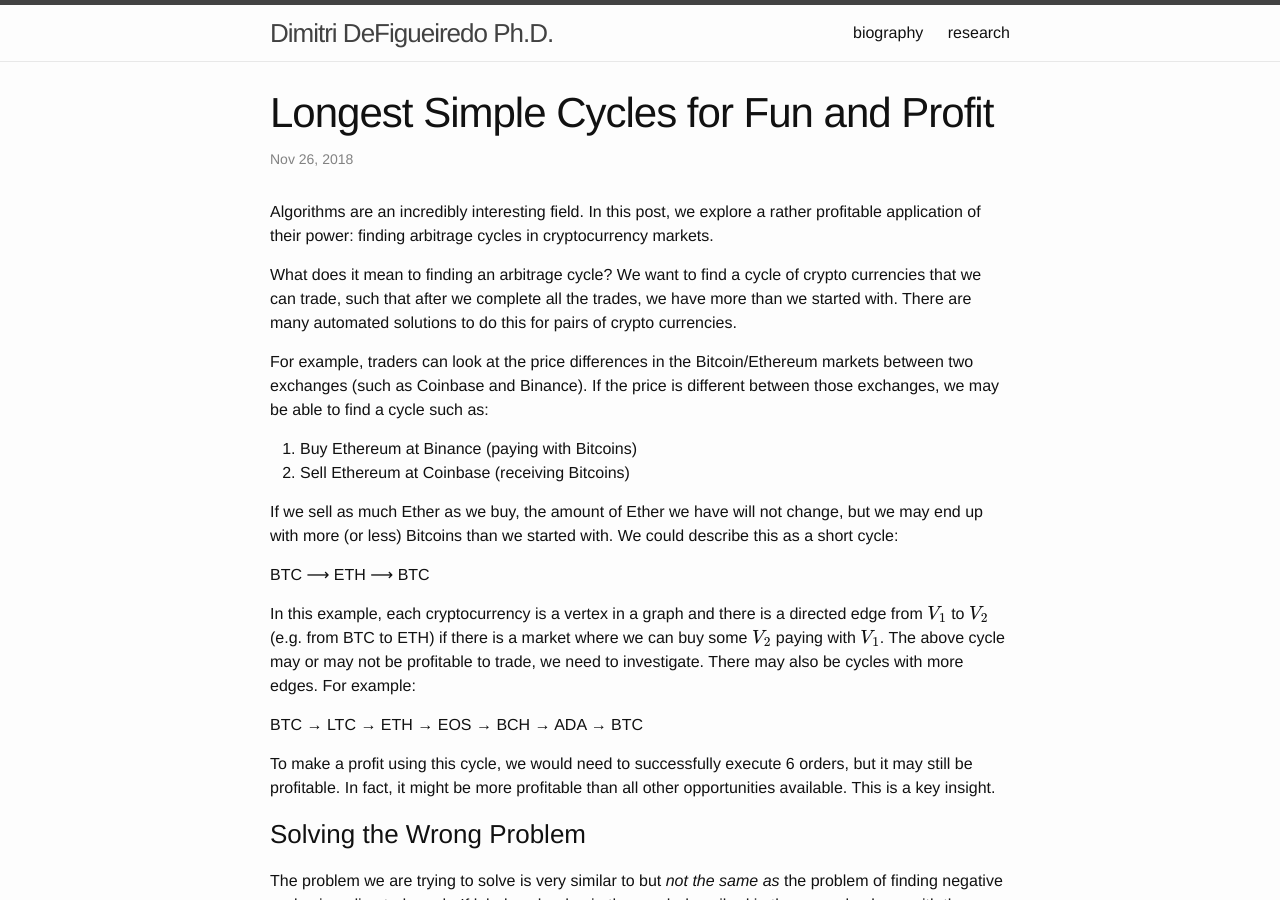
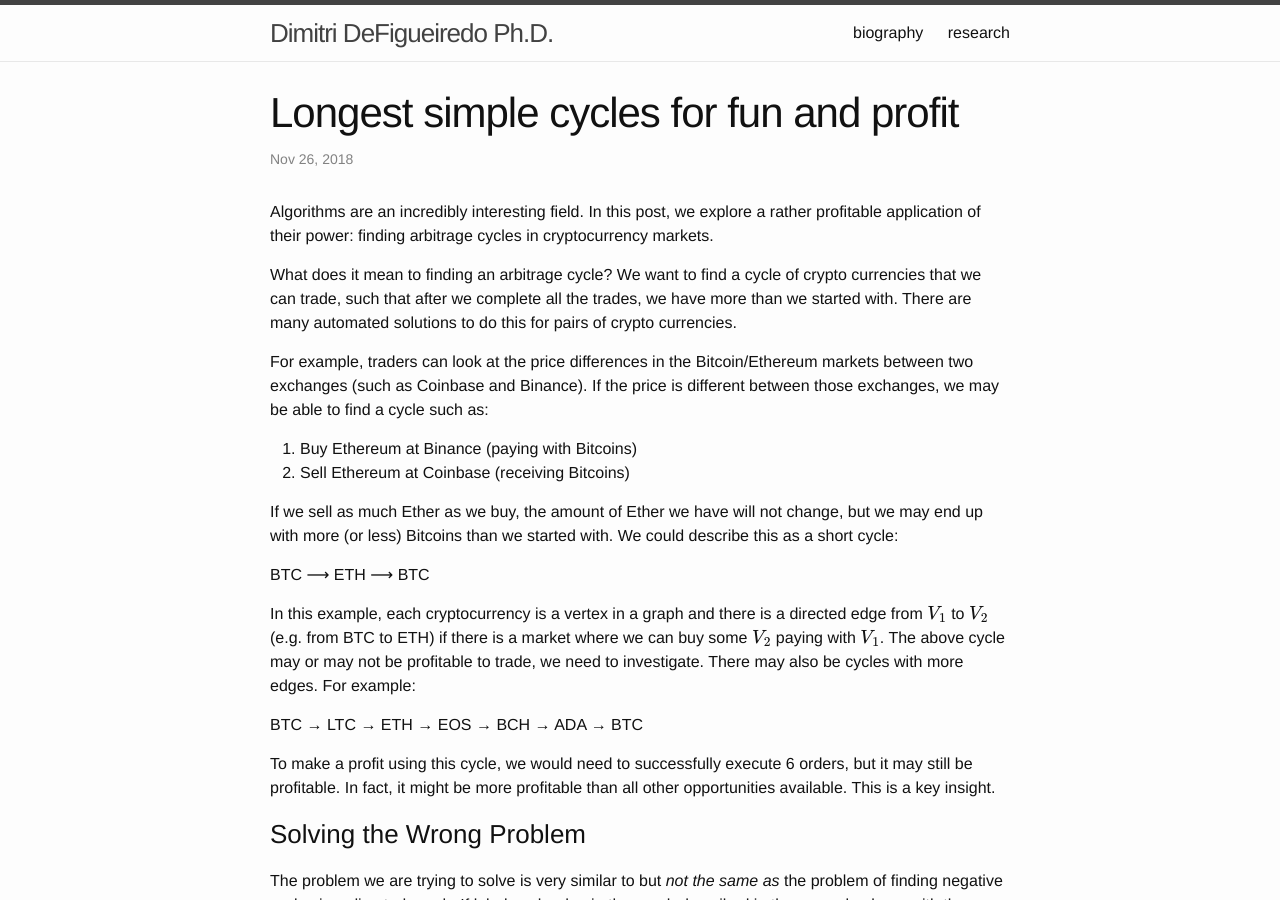
Before and after one commit to dimitri-xyz/dimitri-xyz.github.io, a Jekyll site: the page built from _posts/2018-11-26-arbitrage-cycles.md, in a window 1280 px wide and 900 px high. Built offline with Jekyll 4.4.1, drawn with Linux system fonts in a browser that asks for light colours; formulas are drawn with MathJax 3.

```diff
--- a/_posts/2018-11-26-arbitrage-cycles.md
+++ b/_posts/2018-11-26-arbitrage-cycles.md
@@ -1,5 +1,5 @@
 ---
-title: 'Longest Simple Cycles for Fun and Profit'
+title: 'Longest simple cycles for fun and profit'
 layout: post
 permalink: /crypto-arbitrage-cycles/
 mathjax: true
```
